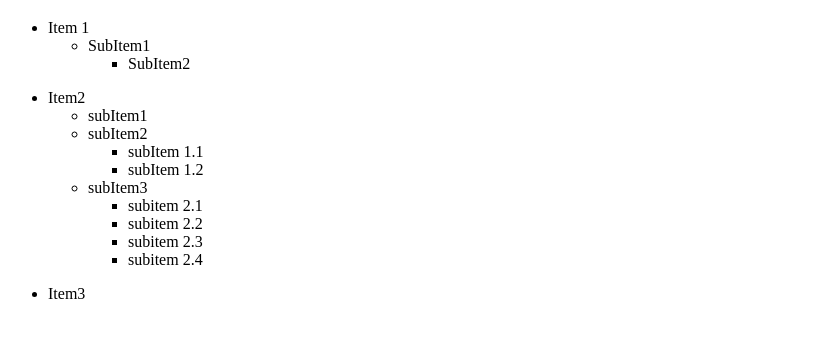
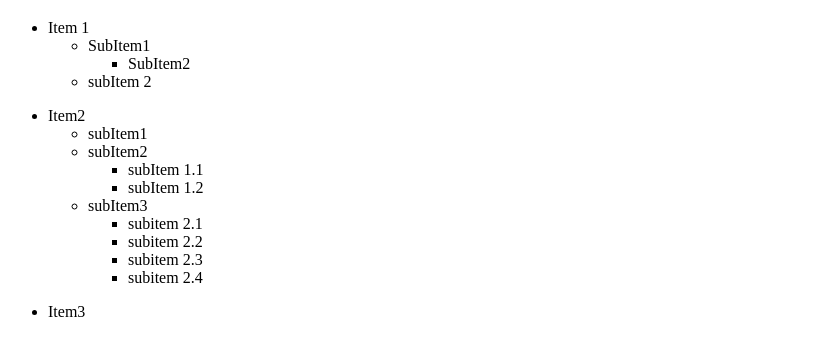
Before and after one commit to sambath22/classwork1, a plain HTML site: page index.html in a window 1280 px wide. Shown: the part 61-416 px from the top of the page, without its empty margins (0-815 px from the left). Drawn offline with Linux system fonts and the light colour scheme.

Commit message:
Add files via upload

```diff
--- a/index.html
+++ b/index.html
@@ -14,7 +14,9 @@
         <ul>
           <li>SubItem2</li>
         </ul>
+
       </ul>
+      <ul><li>subItem 2</li></ul>
     </ul>
     <ul>
       <li>Item2</li>
```
